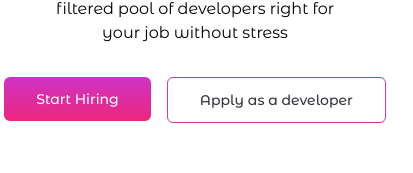
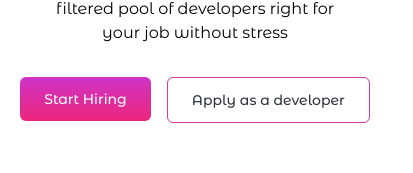
Before and after one commit to classyrazy/hiree, a Nuxt app: page / in a window 390 px wide. Shown: the part 390-563 px from the top of the page, 413 px wide, since content can reach past the window. Built offline with nearby package versions, Linux system fonts and the light colour scheme.

Commit message:
fix: Minor Refactor

```diff
--- a/components/UI/forms/c-button.vue
+++ b/components/UI/forms/c-button.vue
@@ -50,8 +50,8 @@ let props = defineProps({
 
 let base = 'font-monts-alt font-medium'
 let sizes = {
-    small: 'py-2 px-6 text-sm',
-    medium: 'py-3 px-8 text-sm',
+    small: 'py-2 px-4 md:px-6 text-sm',
+    medium: 'py-3 px-6 md:px-8 text-sm',
     big: 'py-4 px-8 txt-s-4'
 }
 let types = {
--- a/pages/hiring/index.vue
+++ b/pages/hiring/index.vue
@@ -24,7 +24,6 @@
                 <div class="flex flex-col justify-center my-10 items-center"
                     v-else-if="!loadingJobs && computedCompanyJobs && computedCompanyJobs.length== 0">
                     <h2 class="font-monts text-xl fext-semibold">You have not created any job yet</h2>
-                    <c-button> Create Jobs</c-button>
                 </div>
 
             </div>
@@ -39,7 +38,6 @@
                 <div class="flex flex-col justify-center my-10 items-center"
                     v-else-if="!loadingJobs && computedCompanyReviews && computedCompanyReviews.length== 0">
                     <h2 class="font-monts text-xl fext-semibold">You have not done any review</h2>
-                    <c-button> Create Jobs</c-button>
                 </div>
 
             </div>
--- a/pages/hiring/select-skills.vue
+++ b/pages/hiring/select-skills.vue
@@ -172,6 +172,7 @@ function handleSkillClick(skillObj) {
         skillObj.active = true
         skills.push(skillObj.name.toLowerCase())
     }
+    formReactive.skills.value = skills
 
 }
 
@@ -196,6 +197,7 @@ function removePill(index) {
             item.active = false
         }
     })
+    formReactive.skills.value = skills
 }
 let developersArr = reactive([])
 let { submitForm, loading, data } = useFormRequest(
```
